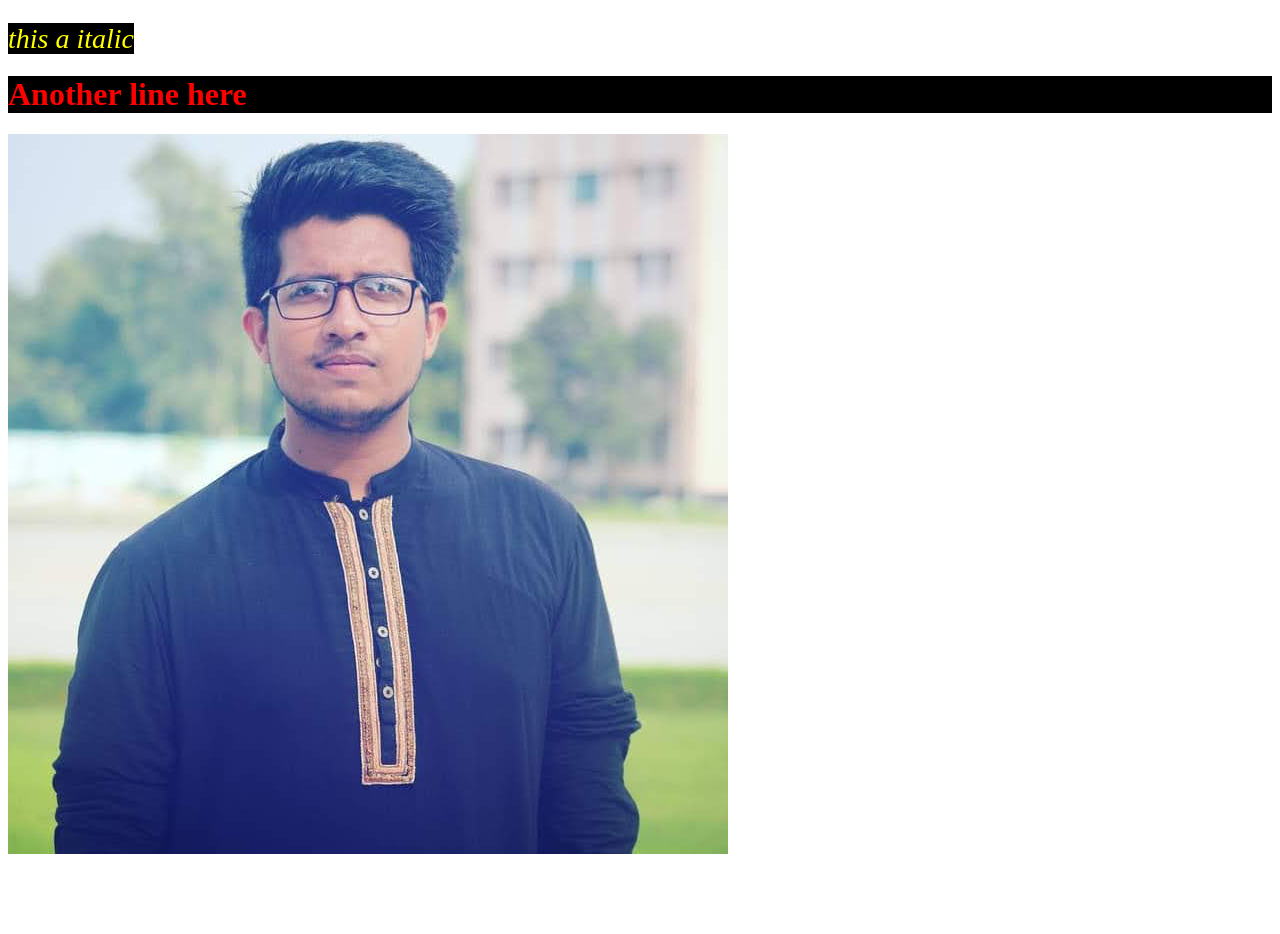
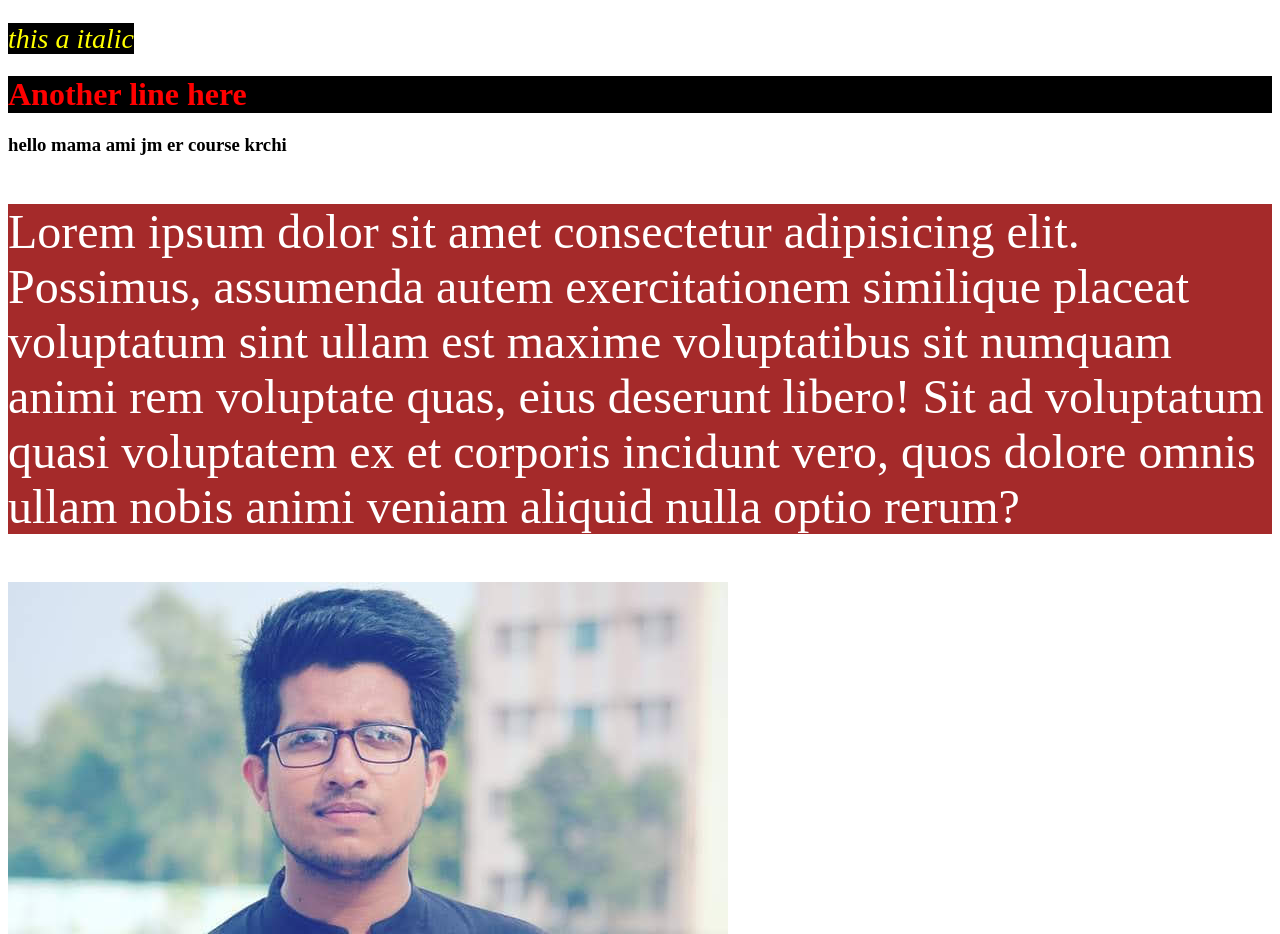
Before and after one commit to Habib0011/third-repo, a plain HTML site: page index.html in a window 1280 px wide. Shown: the part 2520-3454 px from the top of the page. Before the commit the page ends 3386 px from the top, so only its background shows below. Drawn offline with Linux system fonts and the light colour scheme.

Commit message:
new blog added

```diff
--- a/index.html
+++ b/index.html
@@ -16,6 +16,10 @@
     <p>this is a new p and edit</p>
     <i>this a italic</i>
     <h1>Another line here</h1>
+    <div>
+        <h3>hello mama ami jm er course krchi</h3>
+        <p>Lorem ipsum dolor sit amet consectetur adipisicing elit. Possimus, assumenda autem exercitationem similique placeat voluptatum sint ullam est maxime voluptatibus sit numquam animi rem voluptate quas, eius deserunt libero! Sit ad voluptatum quasi voluptatem ex et corporis incidunt vero, quos dolore omnis ullam nobis animi veniam aliquid nulla optio rerum?</p>
+    </div>
     <img src="habib3.jpg" alt="">
 </body>
 </html>
```
